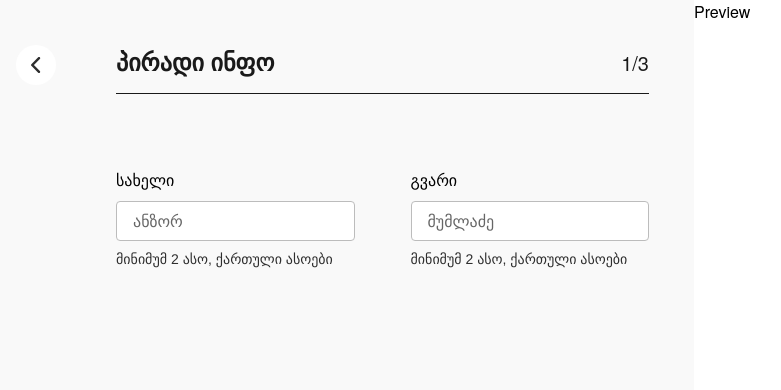
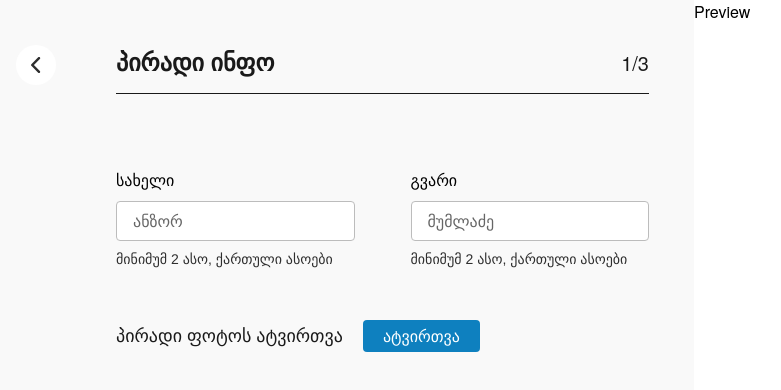
Before and after one commit to giorgio324/redbery-resume, a React (Vite) app: page /resume in a window 1280 px wide. Shown: the top 390 px of the page, without its empty margins (29-810 px from the left). Built offline with nearby package versions, Linux system fonts and the light colour scheme; a web font is replaced by a local one.

Commit message:
added file custom input in Custominput.jsx

```diff
--- a/src/components/CustomInput.jsx
+++ b/src/components/CustomInput.jsx
@@ -3,19 +3,45 @@ const CustomInput = ({
   name,
   id,
   isTextBox,
+  isFileInput,
   labelText,
   placeholder,
   hint,
+  onChange,
 }) => {
+  const handleFileInputChange = (e) => {
+    const file = e.target.files[0];
+    onChange(file);
+  };
+
   return (
-    <div className={`w-full flex flex-col`}>
-      <label htmlFor={id} className='font-500 text-black'>
-        {labelText}
-      </label>
+    <>
       {isTextBox ? (
         <textarea name={name} id={id} placeholder={placeholder}></textarea>
+      ) : isFileInput ? (
+        <div className='flex gap-x-[20px]  items-center my-[50px]'>
+          {hint && (
+            <span className='font-500 text-[18px] text-offBlack'>{hint}</span>
+          )}
+          <label
+            htmlFor={id}
+            className='bg-btnImageUpload transition-colors ease-in-out hover:bg-blue-700 text-white font-400 rounded cursor-pointer py-1 px-5'
+          >
+            {labelText}
+          </label>
+          <input
+            type='file'
+            name={name}
+            id={id}
+            onChange={handleFileInputChange}
+            className='hidden'
+          />
+        </div>
       ) : (
-        <>
+        <div className='w-full flex flex-col'>
+          <label htmlFor={id} className='font-500 text-black'>
+            {labelText}
+          </label>
           <input
             type={type}
             name={name}
@@ -26,9 +52,10 @@ const CustomInput = ({
           {hint && (
             <span className='font-300 text-[14px] text-hint'>{hint}</span>
           )}
-        </>
+        </div>
       )}
-    </div>
+    </>
   );
 };
+
 export default CustomInput;
--- a/src/components/PrivateInfo.jsx
+++ b/src/components/PrivateInfo.jsx
@@ -23,6 +23,14 @@ const PrivateInfo = () => {
           hint={'მინიმუმ 2 ასო, ქართული ასოები'}
         />
       </div>
+      <div>
+        <CustomInput
+          hint={'პირადი ფოტოს ატვირთვა'}
+          id={'image'}
+          isFileInput
+          labelText={'ატვირთვა'}
+        />
+      </div>
     </>
   );
 };
--- a/src/layout/ResumeLayout.jsx
+++ b/src/layout/ResumeLayout.jsx
@@ -9,12 +9,7 @@ const ResumeLayout = ({ children }) => {
         <BackButton />
         <div className='flex-grow'>{children}</div>
       </section>
-      {/*
-            alternative styles check it later
-          <div className='max-h-screen overflow-y-auto'>
-            <Preview />
-          </div> */}
-      <div className=''>
+      <div>
         <Preview />
       </div>
     </main>
--- a/tailwind.config.js
+++ b/tailwind.config.js
@@ -8,7 +8,8 @@ export default {
         white: '#FFFFFF',
         black: '#000000',
         grey: '#F9F9F9',
-        btnDefault: '#0E80BF',
+        btnAddMoreFields: '#62A1EB',
+        btnImageUpload: '#0E80BF',
         btnNext: '#6B40E3',
         inputPlaceholder: 'rgba(0, 0, 0, 0.6)',
         validationDefault: '#BCBCBC',
```
Also changed, not shown: 1 other file (tests, documents, lock files or other folders).
